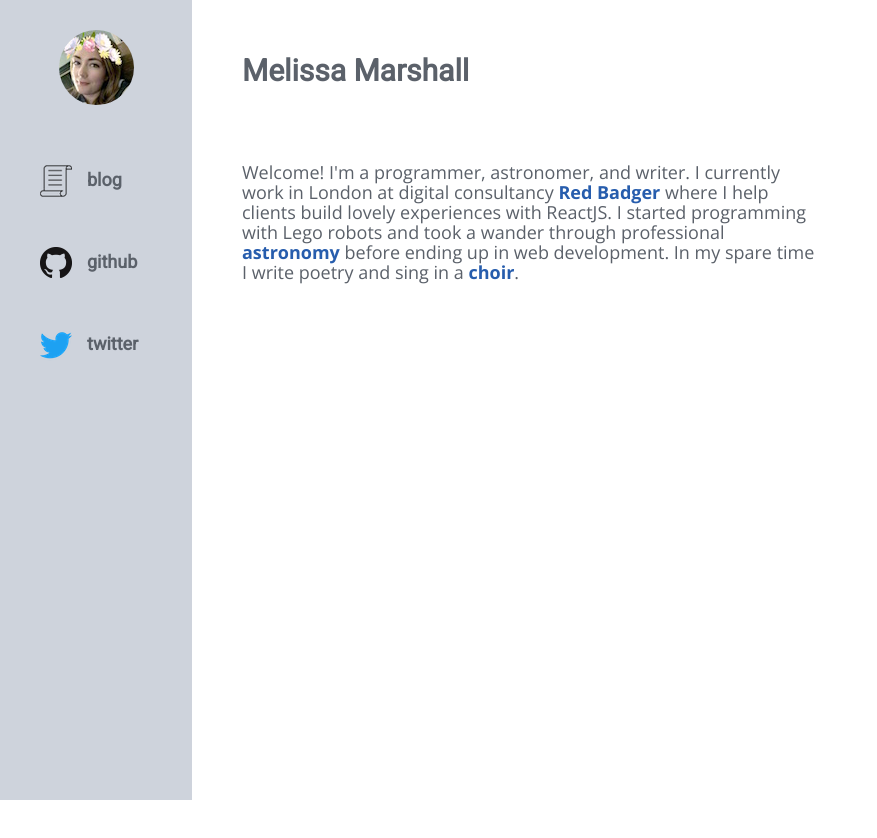
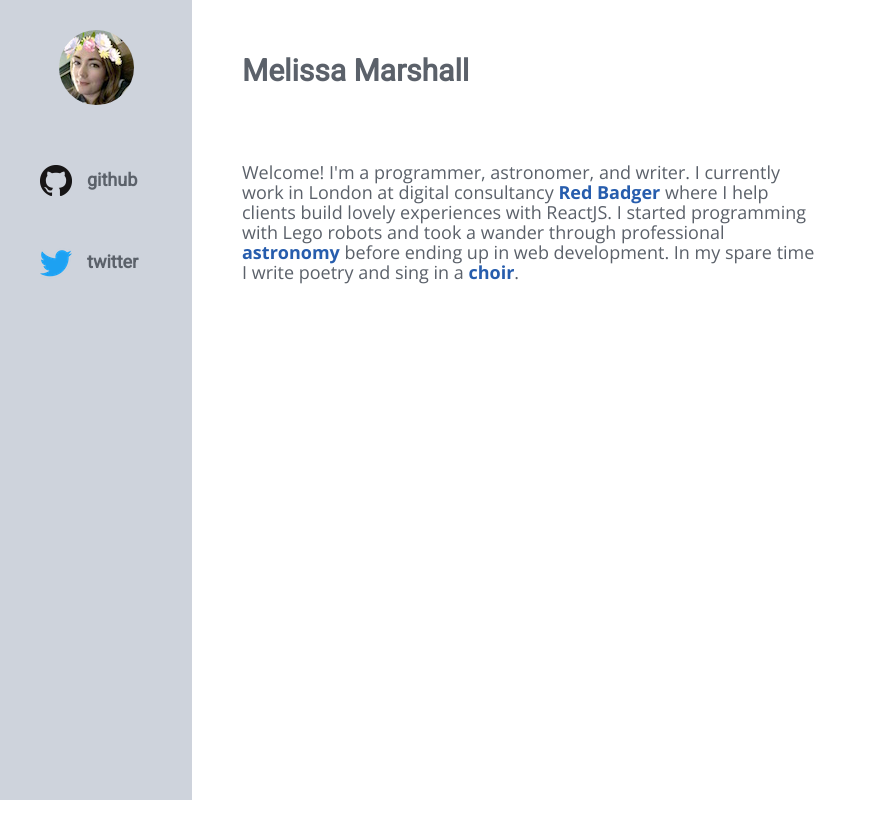
Before and after one commit to mveritym/super-duper-guacamole, a Vue app: page / in a window 1280 px wide. Shown: the top 838 px of the page, without its empty margins (0-877 px from the left). Built offline with nearby package versions, Linux system fonts and the light colour scheme.

Commit message:
Hiding blog link until it's done

```diff
--- a/src/components/Navigation.vue
+++ b/src/components/Navigation.vue
@@ -3,7 +3,7 @@
     <div id="picture">
     </div>
     <ul>
-      <li><img src="../assets/blog-icon.png" />blog</li>
+      <li style="display:none;"><img src="../assets/blog-icon.png" />blog</li>
       <li>
         <a href="https://www.github.com/mveritym">
           <img src="../assets/github-icon.png" />github
```
